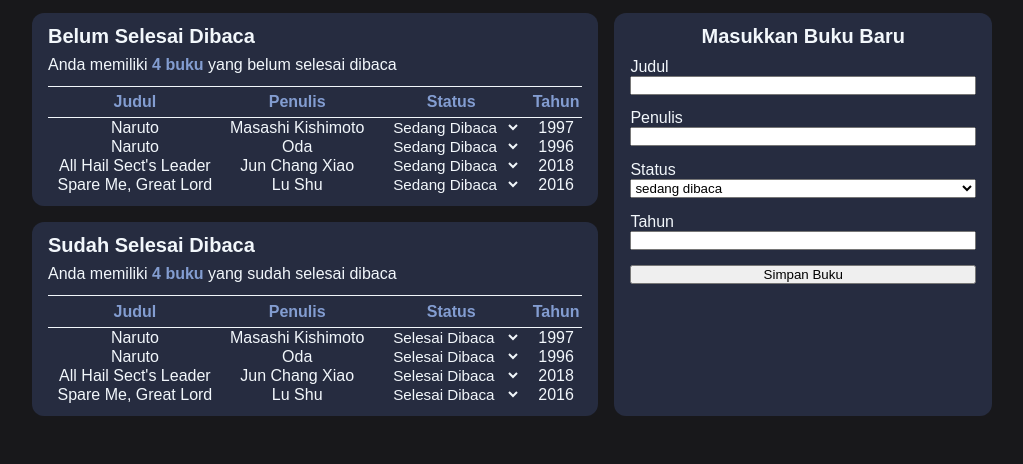
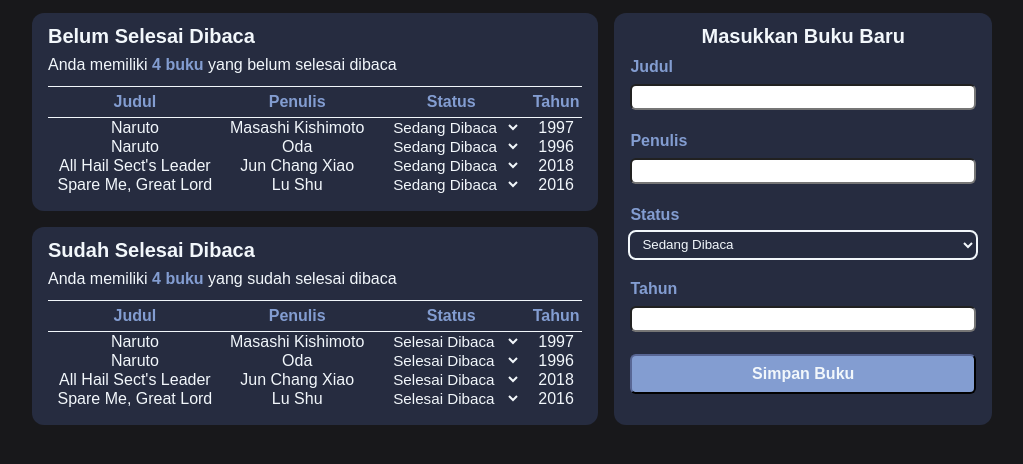
Before and after one commit to Abaljerind/bookshelf-apps, a plain HTML site: page index.html in a window 1280 px wide. Shown: the part 200-664 px from the top of the page, without its empty margins (128-1151 px from the left). Drawn offline with Linux system fonts and the light colour scheme; a web font is replaced by a local one.

Commit message:
add style: #inputBook, label, input & select, button

```diff
--- a/css/styles.css
+++ b/css/styles.css
@@ -213,11 +213,38 @@ main {
 .input_section #inputBook {
   display: grid;
   grid-template-rows: repeat(auto-fit, minmax(20px, 40px));
-  row-gap: 14px;
+  row-gap: 34px;
   color: var(--text-light);
+}
+
+#inputBook .input label {
+  color: var(--text-dark);
+  font-weight: 700;
 }
 
 #inputBook .input input,
 #inputBook .input select {
   width: 100%;
+  height: 1.65rem;
+  border-radius: 6px;
+  margin-top: 8px;
+  padding-left: 8px;
 }
+
+#inputBook .input select {
+  background-color: var(--bg-color-dark);
+  border: none;
+  outline: 2px solid var(--text-light);
+  color: var(--text-light);
+  text-transform: capitalize;
+}
+
+#inputBook button {
+  cursor: pointer;
+  background-color: var(--bg-color-semi);
+  border-color: var(--bg-color-dark);
+  border-radius: 6px;
+  color: var(--text-light);
+  font-weight: 700;
+  font-size: 1em;
+}
```
